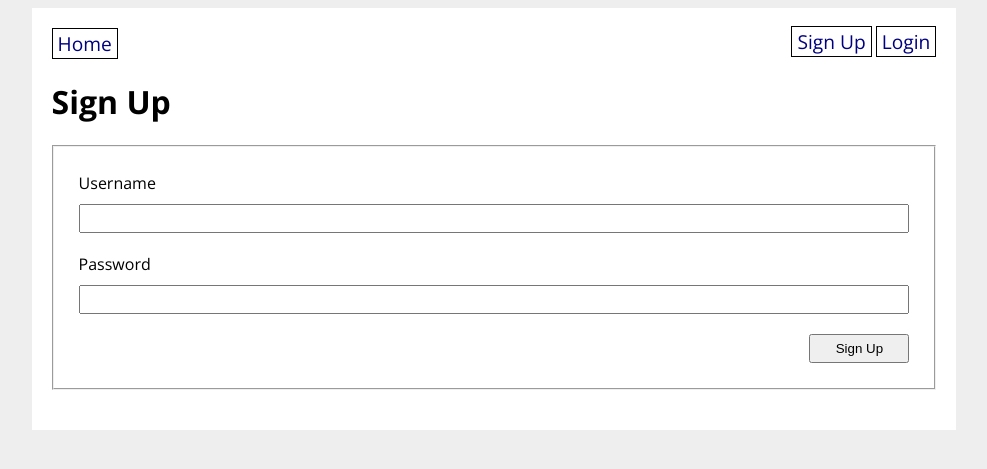
After one commit to euripidean/grocery-store-2, a Flask app: page /signup in a window 1280 px wide. The commit adds this page. Shown: the top 469 px of the page, without its empty margins (146-1133 px from the left). Run offline with Flask 2, Linux system fonts and the light colour scheme.

Commit message:
Completed

```diff
--- a/app.py
+++ b/app.py
@@ -1,7 +1,8 @@
 from grocery_app.extensions import app, db
-from grocery_app.routes import main
+from grocery_app.routes import main, auth
 
 app.register_blueprint(main)
+app.register_blueprint(auth)
 
 with app.app_context():
     db.create_all()
--- a/grocery_app/forms.py
+++ b/grocery_app/forms.py
@@ -1,9 +1,10 @@
 from flask_wtf import FlaskForm
-from wtforms import StringField, DateField, SelectField, SubmitField, FloatField
+from wtforms import StringField, DateField, SelectField, SubmitField, FloatField, PasswordField
 from wtforms.ext.sqlalchemy.fields import QuerySelectField
-from wtforms.validators import DataRequired, Length, URL
+from wtforms.validators import DataRequired, Length, URL, ValidationError
 
-from grocery_app.models import ItemCategory, GroceryStore
+from grocery_app.models import ItemCategory, GroceryStore, User
+from grocery_app.extensions import bcrypt
 
 class GroceryStoreForm(FlaskForm):
     """Form for adding/updating a GroceryStore."""
@@ -19,3 +20,31 @@ class GroceryItemForm(FlaskForm):
     photo_url = StringField('Photo (URL)', validators=[DataRequired()])
     store = QuerySelectField('Store', query_factory= lambda: GroceryStore.query, get_label='title', allow_blank=False)
     submit = SubmitField('Submit')
+
+class SignUpForm(FlaskForm):
+    """Form for adding a user."""
+    username = StringField('Username', validators=[DataRequired(), Length(min=3, max=80)])
+    password = StringField('Password', validators=[DataRequired(), Length(min=3, max=80)])
+    submit = SubmitField('Sign Up')
+
+    def validate_username(self, username):
+        user = User.query.filter_by(username=username.data).first()
+        if user:
+            raise ValidationError('That username is taken. Please choose a different one.')
+
+class LoginForm(FlaskForm):
+    username = StringField('User Name',
+        validators=[DataRequired(), Length(min=3, max=50)])
+    password = PasswordField('Password', validators=[DataRequired()])
+    submit = SubmitField('Log In')
+
+    def validate_username(self, username):
+        user = User.query.filter_by(username=username.data).first()
+        if not user:
+            raise ValidationError('No user with that username. Please try again.')
+
+    def validate_password(self, password):
+        user = User.query.filter_by(username=self.username.data).first()
+        if user and not bcrypt.check_password_hash(
+                user.password, password.data):
+            raise ValidationError('Password doesn\'t match. Please try again.')
--- a/grocery_app/routes.py
+++ b/grocery_app/routes.py
@@ -1,12 +1,15 @@
 from flask import Blueprint, request, render_template, redirect, url_for, flash
 from datetime import date, datetime
-from grocery_app.models import GroceryStore, GroceryItem
-from grocery_app.forms import GroceryStoreForm, GroceryItemForm
 
-# Import app and db from events_app package so that we can run app
-from grocery_app.extensions import app, db
+from flask_login import login_required, login_user, logout_user
+import flask_login
+from grocery_app.models import GroceryStore, GroceryItem, User
+from grocery_app.forms import GroceryStoreForm, GroceryItemForm, LoginForm, SignUpForm
+
+from grocery_app.extensions import app, db, bcrypt
 
 main = Blueprint("main", __name__)
+auth = Blueprint("auth", __name__)
 
 ##########################################
 #           Routes                       #
@@ -19,6 +22,7 @@ def homepage():
     return render_template('home.html', all_stores=all_stores)
 
 @main.route('/new_store', methods=['GET', 'POST'])
+@login_required
 def new_store():
     form = GroceryStoreForm()
 
@@ -26,6 +30,7 @@ def new_store():
         new_store = GroceryStore(
             title = form.title.data,
             address = form.address.data,
+            created_by = flask_login.current_user
         )
 
         db.session.add(new_store)
@@ -37,6 +42,7 @@ def new_store():
     return render_template('new_store.html', form=form)
 
 @main.route('/new_item', methods=['GET','POST'])
+@login_required
 def new_item():
     form = GroceryItemForm()
 
@@ -46,7 +52,8 @@ def new_item():
             price = form.price.data,
             category = form.category.data,
             photo_url = form.photo_url.data,
-            store = form.store.data
+            store = form.store.data,
+            created_by = flask_login.current_user
         )
 
         db.session.add(new_item)
@@ -57,6 +64,7 @@ def new_item():
     return render_template('new_item.html', form=form)
 
 @main.route('/store/<store_id>', methods=['GET', 'POST'])
+@login_required
 def store_detail(store_id):
     store = GroceryStore.query.get(store_id)
     form = GroceryStoreForm(obj=store)
@@ -72,6 +80,7 @@ def store_detail(store_id):
     return render_template('store_detail.html', store=store, form=form)
 
 @main.route('/item/<item_id>', methods=['GET', 'POST'])
+@login_required
 def item_detail(item_id):
     item = GroceryItem.query.get(item_id)
 
@@ -92,3 +101,60 @@ def item_detail(item_id):
 
     item = GroceryItem.query.get(item_id)
     return render_template('item_detail.html', item=item, form=form)
+
+@main.route('/add_to_shopping_list/<item_id>', methods=['POST'])
+@login_required
+def add_to_shopping_list(item_id):
+    item = GroceryItem.query.get(item_id)
+    user = flask_login.current_user
+    user.shopping_list_items.append(item)
+    db.session.commit()
+    return redirect(url_for('main.shopping_list'))
+
+@main.route('/remove_from_shopping_list/<item_id>', methods=['POST'])
+@login_required
+def remove_from_shopping_list(item_id):
+    item = GroceryItem.query.get(item_id)
+    user = flask_login.current_user
+    user.shopping_list_items.remove(item)
+    db.session.commit()
+    return redirect(url_for('main.shopping_list'))
+
+@main.route('/shopping_list')
+@login_required
+def shopping_list():
+    user = flask_login.current_user
+    shopping_list = user.shopping_list_items
+    return render_template('shopping_list.html', shopping_list=shopping_list)
+
+@auth.route('/signup', methods=['GET', 'POST'])
+def signup():
+    form = SignUpForm()
+    if form.validate_on_submit():
+        hashed_password = bcrypt.generate_password_hash(form.password.data).decode('utf-8')
+        user = User(
+            username=form.username.data,
+            password=hashed_password
+        )
+        db.session.add(user)
+        db.session.commit()
+        flash('Account Created.')
+        return redirect(url_for('auth.login'))
+    return render_template('signup.html', form=form)
+
+
+@auth.route('/login', methods=['GET', 'POST'])
+def login():
+    form = LoginForm()
+    if form.validate_on_submit():
+        user = User.query.filter_by(username=form.username.data).first()
+        login_user(user, remember=True)
+        next_page = request.args.get('next')
+        return redirect(next_page if next_page else url_for('main.homepage'))
+    return render_template('login.html', form=form)
+
+@auth.route('/logout')
+@login_required
+def logout():
+    logout_user()
+    return redirect(url_for('main.homepage'))
--- a/grocery_app/templates/base.html
+++ b/grocery_app/templates/base.html
@@ -14,8 +14,15 @@
             <nav>
                 <a href="/">Home</a>
                 <div>
+                    {% if current_user.is_authenticated %}
+                    <a href="/logout">Logout</a>
+                    <a href="/shopping_list">Shopping List</a>
                     <a href="/new_store">New Store</a>
                     <a href="/new_item">New Item</a>
+                    {% else %}
+                    <a href="/signup">Sign Up</a>
+                    <a href="/login">Login</a>
+                    {% endif %}
                 </div>
             </nav>
             {% block content %}{% endblock %}
--- a/grocery_app/templates/item_detail.html
+++ b/grocery_app/templates/item_detail.html
@@ -10,6 +10,12 @@
 <p><strong>Category:</strong> {{ item.category }}</p>
 
 <p><strong>Store:</strong> {{ item.store.title }}</p>
+
+<p><strong>Created by: </strong>{{ item.created_by.username }}</p>
+
+<form method="POST" action="{{ url_for('main.add_to_shopping_list', item_id=item.id) }}">
+    {{ form.csrf_token }}
+    <button type="submit">Add to Shopping List</button>
 
 
 <h2>Edit Item</h2>
--- /dev/null
+++ b/grocery_app/templates/signup.html
@@ -0,0 +1,29 @@
+{% extends 'base.html' %}
+{% block content %}
+
+<h1>Sign Up</h1>
+
+<form action="/signup" method="POST">
+    {{ form.csrf_token }}
+    <fieldset>
+        {{ form.username.label }}
+        {{ form.username }}
+        <ul>
+        {% for error in form.username.errors %}
+            <li class="error">{{ error }}</li>
+        {% endfor %}
+        </ul>
+
+        {{ form.password.label }}
+        {{ form.password }}
+        <ul>
+        {% for error in form.password.errors %}
+            <li class="error">{{ error }}</li>
+        {% endfor %}
+        </ul>
+
+        {{ form.submit }}
+    </fieldset>
+</form>
+
+{% endblock %}
--- a/grocery_app/templates/store_detail.html
+++ b/grocery_app/templates/store_detail.html
@@ -4,6 +4,7 @@
 <h1>Store - {{ store.title }}</h1>
 
 <strong>Address:</strong> {{ store.address }}
+<p><strong>Created by: </strong>{{ store.created_by.username }}</p>
 
 <h2>Items</h2>
 
@@ -13,6 +14,9 @@
         <a href="/item/{{ item.id }}"><img src="{{ item.photo_url }}" alt="{{ item.name }}" width="200px">
         <p><strong>{{ item.name }}</strong></p></a>
         <p><strong>Price: ${{ item.price }}</strong></p>
+        <form method="POST" action="{{ url_for('main.add_to_shopping_list', item_id=item.id) }}">
+            {{ form.csrf_token }}
+            <button type="submit">Add to Shopping List</button>
     </div>
     {% endfor %}
 </div>
```
Also changed, not shown: grocery_app/extensions.py (+14 -0 lines), grocery_app/models.py (+19 -2 lines), grocery_app/templates/login.html (added, +31 -0 lines), grocery_app/templates/shopping_list.html (added, +16 -0 lines), grocery_app/database.db, 1 other file.
